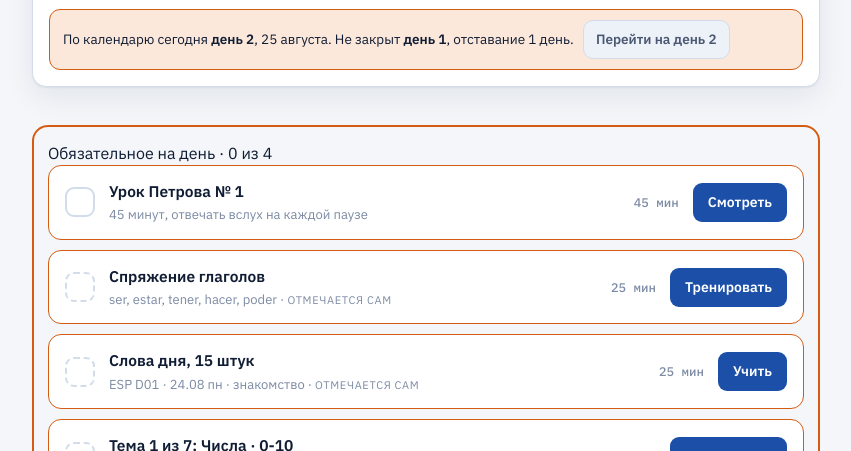
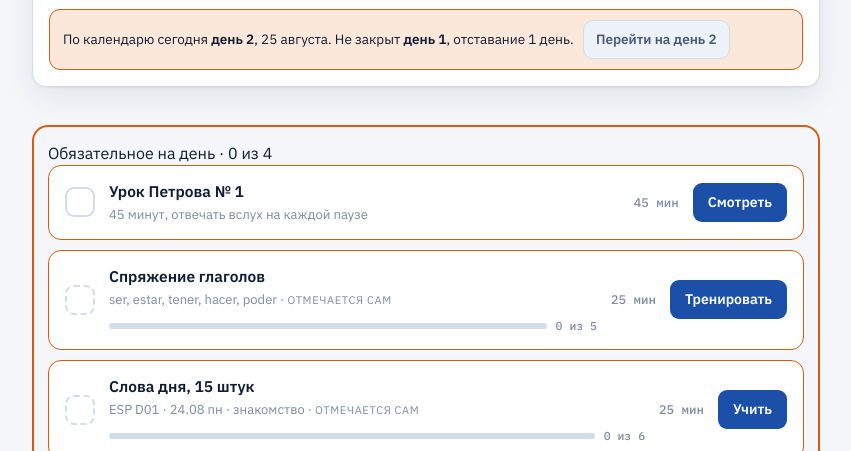
Before and after one commit to dmitry-malykhin/ruta-valencia, a plain HTML site: page hoy.html in a window 1280 px wide. Shown: the part 349-800 px from the top of the page, without its empty margins (214-1065 px from the left). Drawn offline with nearby package versions, Linux system fonts and the light colour scheme.

Commit message:
progress bar inside every task block

```diff
--- a/hoy.html
+++ b/hoy.html
@@ -197,6 +197,14 @@ border-radius:2px;background:var(--cielo);top:auto;width:auto}
 .group.full{border-color:var(--verde)}
 .group .grouphead{margin-top:0}
 .group .blk{margin-bottom:10px}
+.prog{display:flex;align-items:center;gap:9px;margin-top:8px}
+.pbar{flex:1;height:6px;border-radius:99px;background:var(--line);overflow:hidden;min-width:80px}
+.pbar i{display:block;height:100%;background:var(--naranja);transition:width .25s}
+.prog.started .pbar i{background:var(--naranja)}
+.prog.full .pbar i{background:var(--verde)}
+.blk.opt .pbar i{background:var(--cielo)}
+.blk.opt .prog.full .pbar i{background:var(--verde)}
+.pnum{font-family:"IBM Plex Mono",monospace;font-size:11.5px;color:var(--ink-faint);white-space:nowrap}
 </style>
 <div class="wrap">
   <p class="eyebrow"><span style="opacity:.55">Мой день</span> ·
@@ -273,6 +281,18 @@ function who(){return WHO.filter(function(w){return w.id===S.who})[0]}
 function num(k){var v=parseInt(ls(k)||"0",10);return isNaN(v)?0:v}
 function manual(id){return ls("hoy_"+S.who+"_"+S.day+"_"+id)==="1"}
 function setManual(id,on){ls("hoy_"+S.who+"_"+S.day+"_"+id,on?"1":"0")}
+function numStepsDone(ids){
+  var modes=["learn","read","write","dictado","say"], done=0;
+  ids.forEach(function(id){
+    modes.forEach(function(mo){ if(ls("num_"+S.who+"_"+id+"_"+mo)==="1") done++ });
+  });
+  return {done:done,total:ids.length*modes.length};
+}
+function verbsProgress(d){
+  var list=(DAY_VERBS[d]||[]);
+  var arr=[]; try{arr=JSON.parse(ls("verb_v_"+S.who+"_"+d)||"[]")}catch(e){}
+  return {done:Math.min(arr.length,list.length),total:list.length||5};
+}
 function moduleOf(d){
   for(var i=0;i<PLAN.length;i++) if(d>=PLAN[i].from && d<=PLAN[i].to) return PLAN[i];
   return PLAN[PLAN.length-1];
@@ -307,7 +327,7 @@ function blocks(){
       go: d<=16 ? "Смотреть" : "Открыть"});
     var vr=num("verb_r_"+S.who+"_"+d), vdone=ls("verb_done_"+S.who+"_"+d)==="1";
     var vall=num("verb_r_"+S.who+"_"+d)>=5;
-    out.push({id:"verbos",auto:true,min:25,t:"Спряжение глаголов",
+    out.push({id:"verbos",auto:true,min:25,t:"Спряжение глаголов",prog:verbsProgress(d),
       s:((DAY_VERBS[d]||[]).join(", ")||"повтор пройденных")+
         (vdone
           ? (vall?"":" · разбор закрыт, остальные этапы по желанию")
@@ -316,6 +336,7 @@ function blocks(){
       done: vdone});
   }
   out.push({id:"words",auto:true,min:kid?10:25,
+    prog:{done:Math.min(num("esp2_r_"+S.who+"_"+d),6),total:6},
     t: kid?"Фразы дня":"Слова дня, 15 штук",
     s: DAY_NAME[d]||"набор дня", href:"./trainer.html", go:"Учить",
     done: num("esp2_r_"+S.who+"_"+d)>=6});
@@ -324,6 +345,7 @@ function blocks(){
     t: kid?"Видео на испанском":"Аудирование фоном",
     s: pick.s, href: pick.href, go:"Слушать", more: watch});
   if(!kid) out.push({id:"shadow",auto:true,min:10,opt:true,
+    prog:{done:Math.min(num("shadow_r_"+S.who+"_"+d),10),total:10},
     t:"Эхо: повтор за голосом",
     s:"короткие фразы из разобранных глаголов",
     href:"./shadow.html", go:"Повторять",
@@ -346,6 +368,8 @@ function blocks(){
       (isNum?" · сегодня только эта ступень":""),
     href: isNum ? "./numeros.html?day="+Math.min(inDay,6) : "./temas.html#"+mod.id,
     go:"Тренировать",
+    prog: isNum ? numStepsDone(numSteps[Math.min(inDay,6)-1])
+                : {done:Math.min(num("tema_r_"+S.who+"_"+mod.id),5),total:5},
     done: isNum ? numDayDone(numSteps[Math.min(inDay,6)-1]) : moduleDone(mod)});
   return out;
 }
@@ -406,7 +430,13 @@ function render(){
     var row='<div class="blk'+(ok?" done":"")+(x.opt?" opt":"")+'">'+
        '<div class="box'+(ok?" on":"")+(x.auto?" auto":"")+'" data-id="'+x.id+'" data-auto="'+(x.auto?1:0)+'">'+(ok?"✓":"")+'</div>'+
        '<div class="body"><div class="t">'+x.t+'</div><div class="s">'+x.s+
-       (x.auto?' · <span class="tag2">отмечается сам</span>':'')+'</div></div>'+
+       (x.auto?' · <span class="tag2">отмечается сам</span>':'')+'</div>'+
+       (x.prog&&x.prog.total?
+         '<div class="prog'+(ok?" full":(x.prog.done>0?" started":""))+'">'+
+         '<div class="pbar"><i style="width:'+
+           Math.round(100*Math.min(x.prog.done,x.prog.total)/x.prog.total)+'%"></i></div>'+
+         '<span class="pnum">'+Math.min(x.prog.done,x.prog.total)+' из '+x.prog.total+'</span></div>':'')+
+       '</div>'+
        '<span class="min">'+x.min+' мин'+(x.fon?' · фоном':'')+'</span>'+
        '<a class="go" href="'+x.href+'"'+(/^http/.test(x.href)?' target="_blank" rel="noopener"':'')+'>'+x.go+'</a></div>'+
        (x.more?'<div class="more">'+x.more.map(function(m){
```
